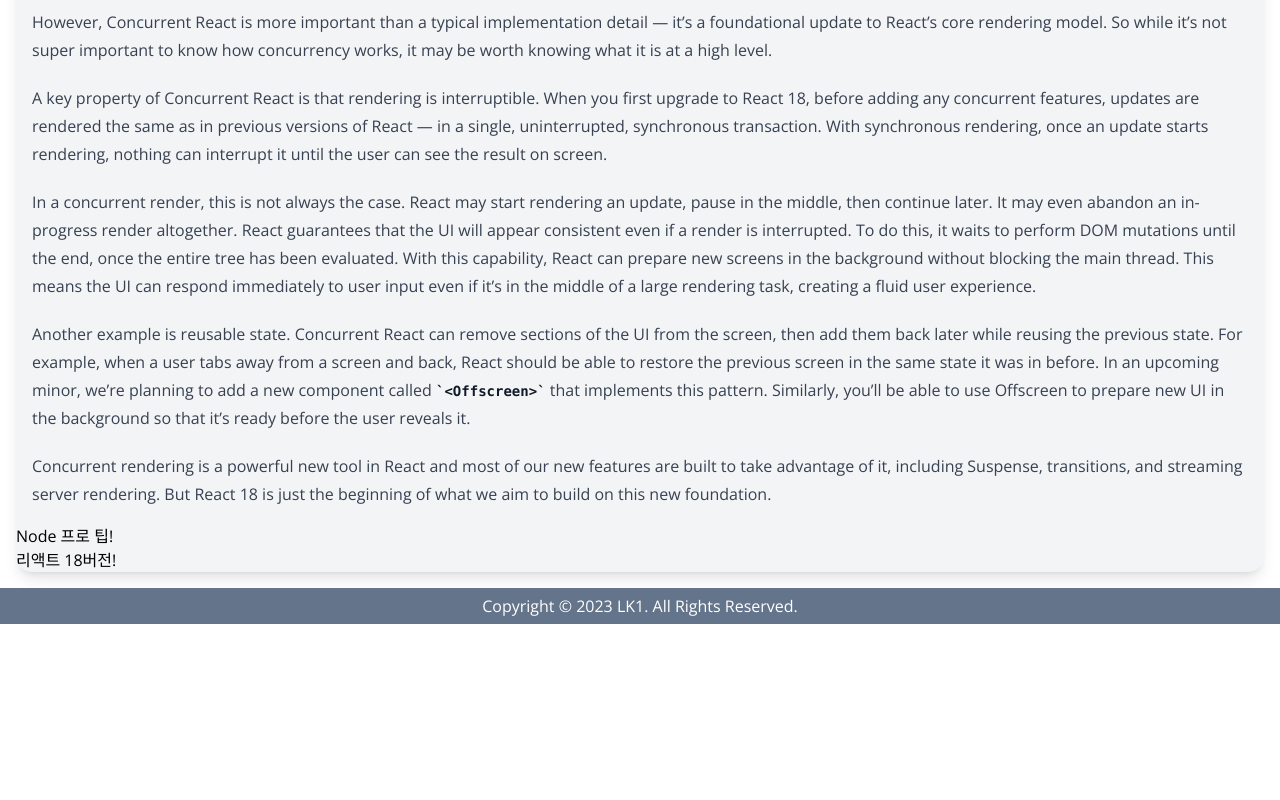
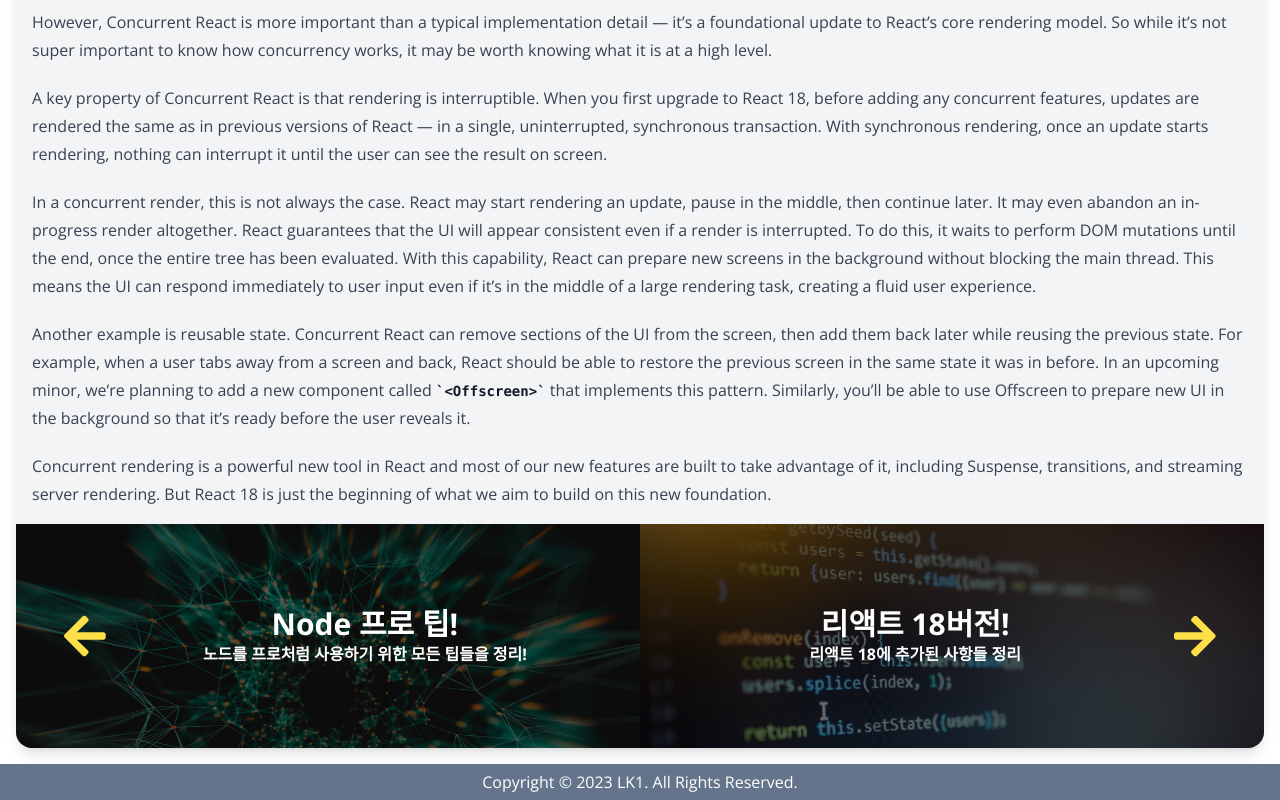
Before and after one commit to cottonsweet/LK-Blog, a Next.js app: page /posts/best-react-practices in a window 1280 px wide. Shown: the part 2481-3281 px from the top of the page. Before the commit the page ends 3105 px from the top, so only its background shows below. Built offline with nearby package versions, Linux system fonts and the light colour scheme.

Commit message:
다음 게시글 이전 게시글 포스트카드 디자인

```diff
--- a/src/app/posts/[slug]/page.tsx
+++ b/src/app/posts/[slug]/page.tsx
@@ -1,12 +1,10 @@
 // API
 import { getPostData } from "@/API/posts";
-
-// lib
-import { AiTwotoneCalendar } from "react-icons/ai";
 
 // Components
 import Image from "next/image";
 import PostContent from "@/components/PostContent";
+import AdjacentPostCard from "@/components/AdjacentPostCard";
 
 interface Props {
   params: {
@@ -28,9 +26,9 @@
         height={420}
       />
       <PostContent post={post} />
-      <section>
-        {prev && <p>{prev.title}</p>}
-        {next && <p>{next.title}</p>}
+      <section className="flex shadow-md">
+        {prev && <AdjacentPostCard post={prev} type="prev" />}
+        {next && <AdjacentPostCard post={next} type="next" />}
       </section>
     </article>
   );
--- /dev/null
+++ b/src/components/AdjacentPostCard.tsx
@@ -0,0 +1,42 @@
+// API
+import { Post } from "@/API/posts";
+
+// Next
+import Link from "next/link";
+import Image from "next/image";
+
+// lib
+import { FaArrowLeft, FaArrowRight } from "react-icons/fa";
+
+interface Props {
+  post: Post;
+  type: "prev" | "next";
+}
+
+const ICON_CLASS =
+  "text-5xl m-4 text-yellow-300 transition-all group-hover:text-6xl";
+
+export default function AdjacentPostCard({
+  post: { path, title, description },
+  type,
+}: Props) {
+  return (
+    <Link href={`/posts/${path}`} className="relative w-full bg-black max-h-56">
+      <Image
+        className="w-full opacity-40"
+        src={`/images/posts/${path}.png`}
+        alt={title}
+        width={150}
+        height={100}
+      />
+      <div className="group absolute top-1/2 left-1/2 -translate-x-1/2 -translate-y-1/2 w-full flex justify-around items-center text-white px-8">
+        {type === "prev" && <FaArrowLeft className={ICON_CLASS} />}
+        <div className="w-full text-center">
+          <h3 className="text-3xl font-bold">{title}</h3>
+          <p className="font-bold">{description}</p>
+        </div>
+        {type === "next" && <FaArrowRight className={ICON_CLASS} />}
+      </div>
+    </Link>
+  );
+}
--- a/src/components/PostContent.tsx
+++ b/src/components/PostContent.tsx
@@ -1,5 +1,5 @@
 // API
-import { Post, PostData } from "@/API/posts";
+import { PostData } from "@/API/posts";
 
 // lib
 import { AiTwotoneCalendar } from "react-icons/ai";
```
